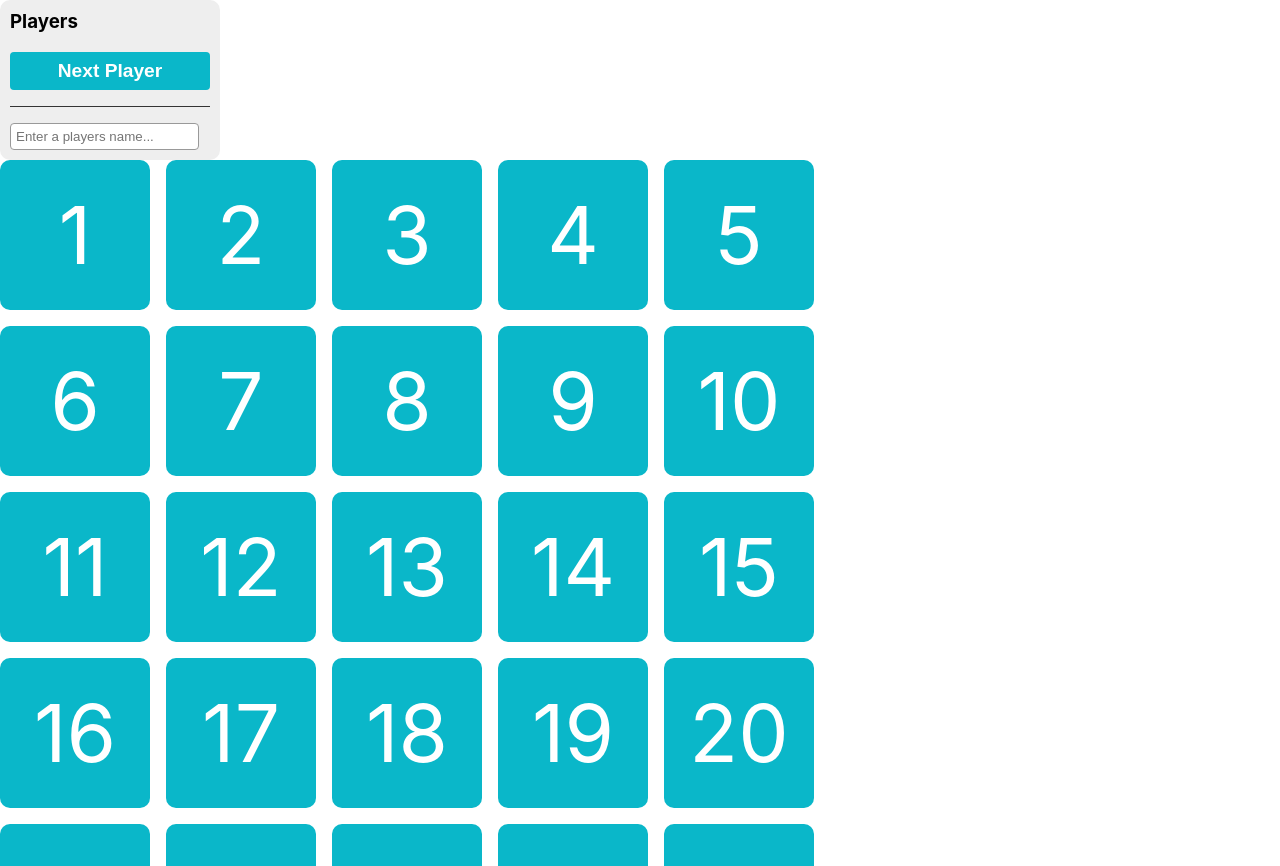
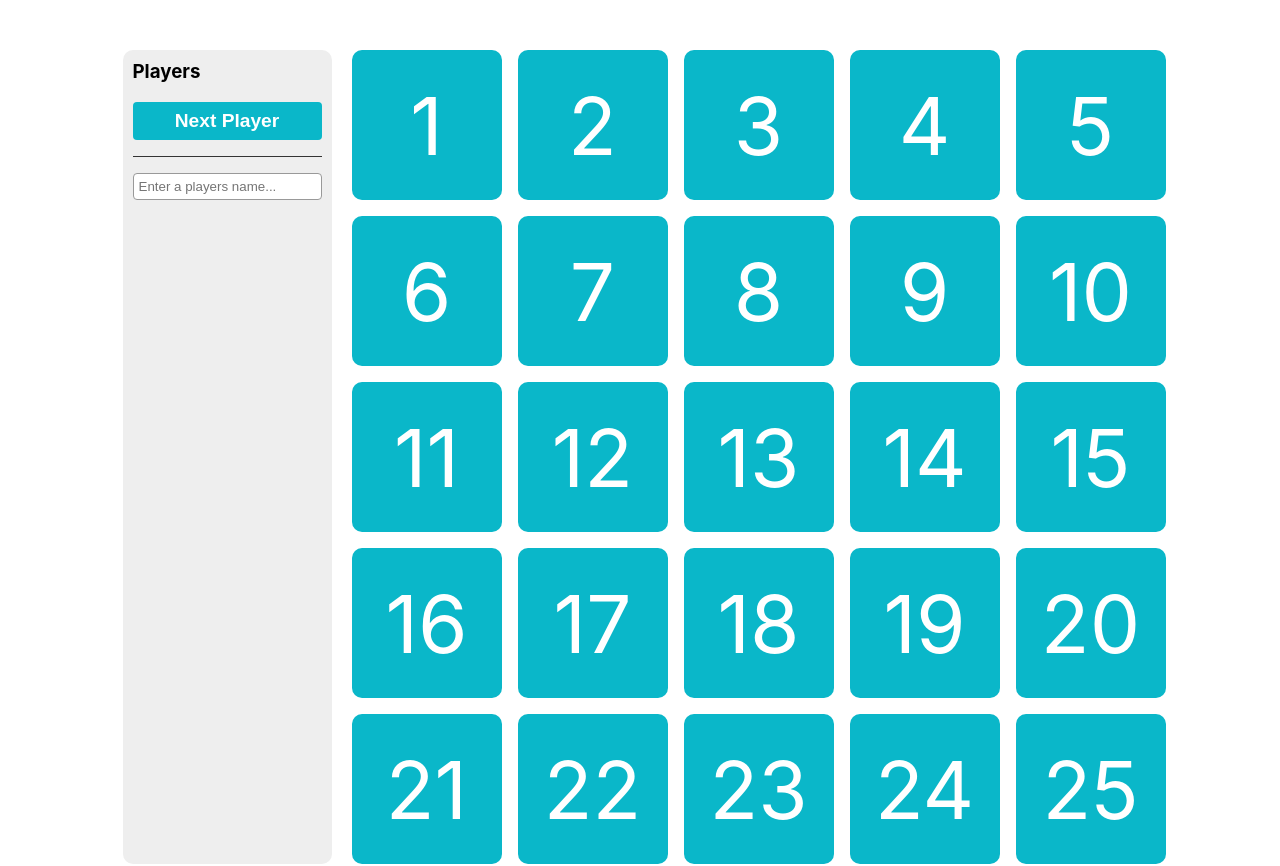
Before and after one commit to killsunday/icebreaker-game, a React (Create React App) app: page / in a window 1280 px wide. Shown: the top 866 px of the page. Built offline with nearby package versions, Linux system fonts and the light colour scheme.

Commit message:
clean up

```diff
--- a/src/App.js
+++ b/src/App.js
@@ -54,7 +54,7 @@ function App() {
 
   return (
     <div className="App">
-        <div Name="container">
+        <div className="container">
 
           <Players
             players={players}
```
